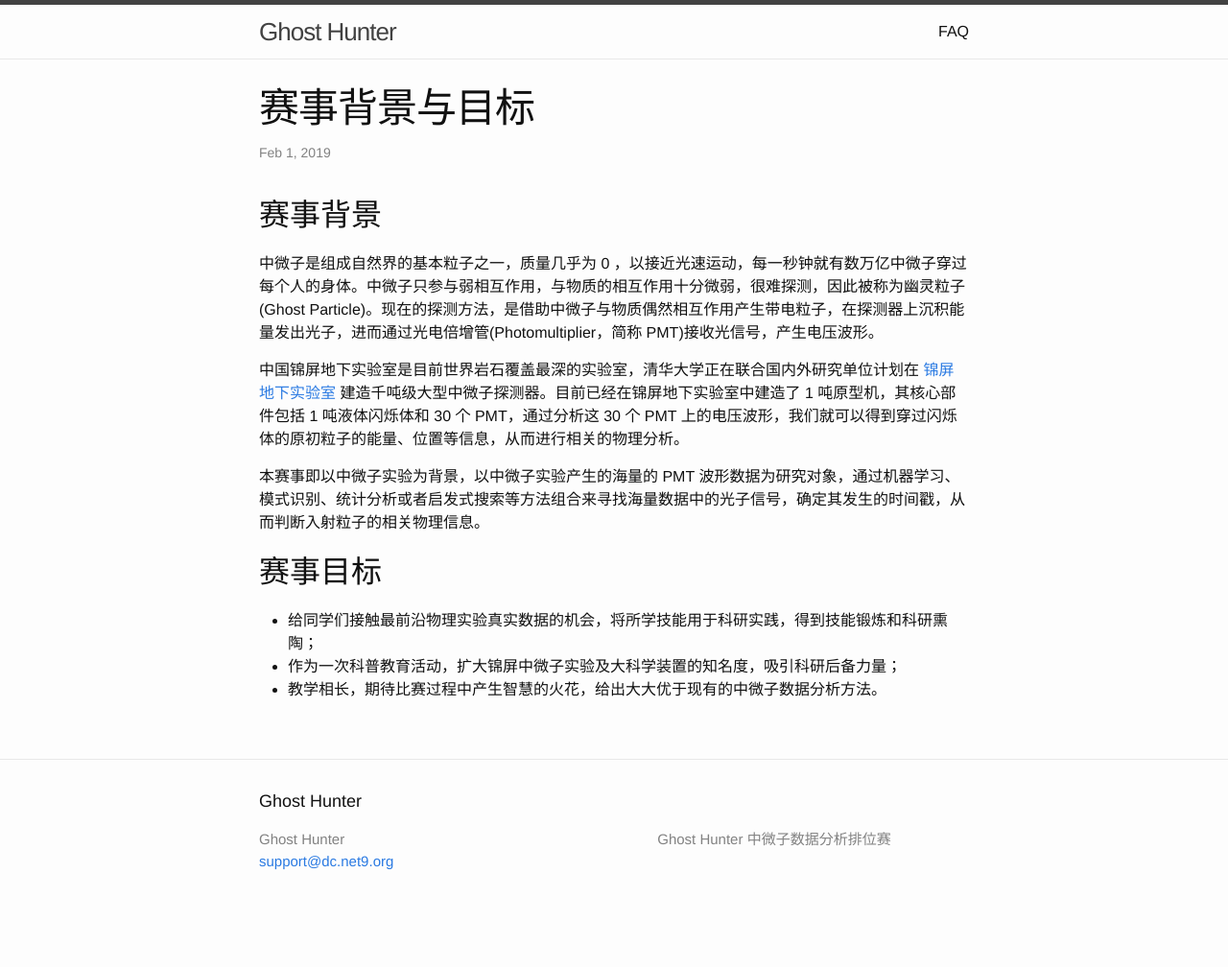
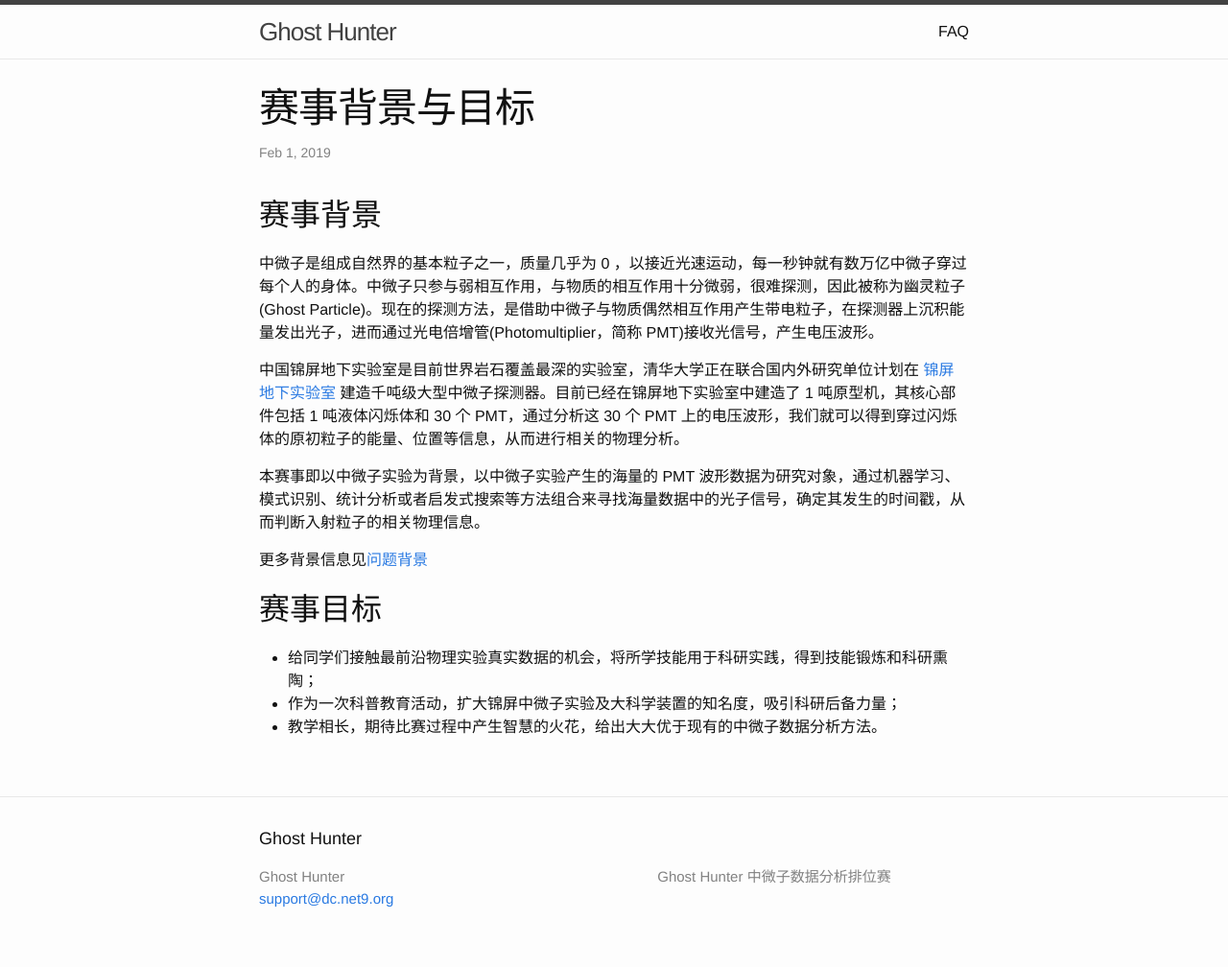
Before and after one commit to ghost-hunter-contest/ghost-hunter-contest.github.io, a Jekyll site: the page built from _posts/2019-02-13-background.markdown, in a window 1280 px wide. Shown: the whole page at 96% size. Built offline with Jekyll 4.4.1, drawn with Linux system fonts in a browser that asks for light colours; before the commit the page ends 969 px from its top, so only the background shows below that.

Commit message:
Update 2019-02-13-background.markdown

```diff
--- a/_posts/2019-02-13-background.markdown
+++ b/_posts/2019-02-13-background.markdown
@@ -12,6 +12,8 @@ date:   2019-02-01 11:23:44 +0800
 
 本赛事即以中微子实验为背景，以中微子实验产生的海量的 PMT 波形数据为研究对象，通过机器学习、模式识别、统计分析或者启发式搜索等方法组合来寻找海量数据中的光子信号，确定其发生的时间戳，从而判断入射粒子的相关物理信息。
 
+更多背景信息见[问题背景](https://git.tsinghua.edu.cn/dc/datagen/blob/master/1tPrototype/doc/bkg.md)
+
 ## 赛事目标
 
 * 给同学们接触最前沿物理实验真实数据的机会，将所学技能用于科研实践，得到技能锻炼和科研熏陶；
```
